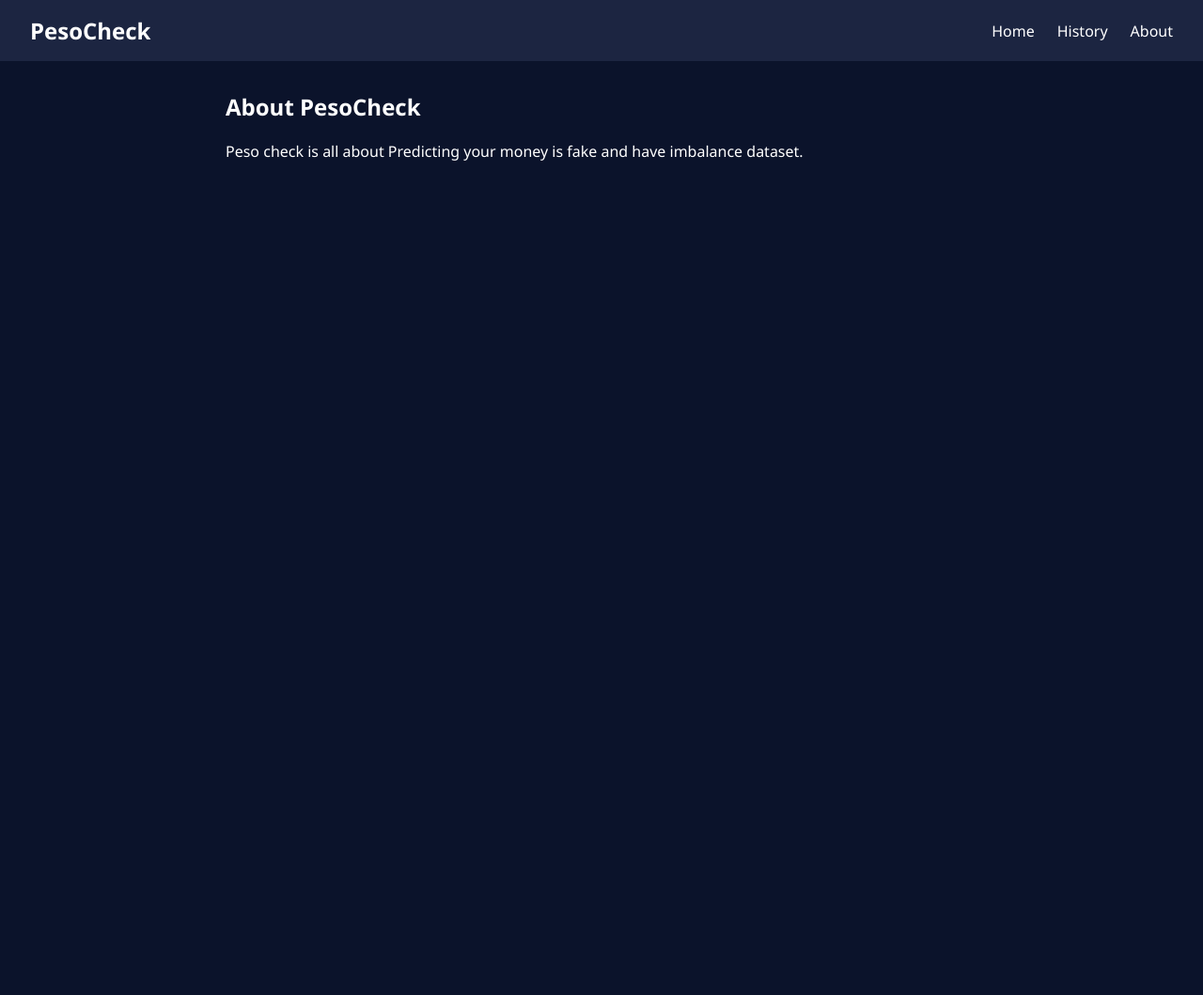
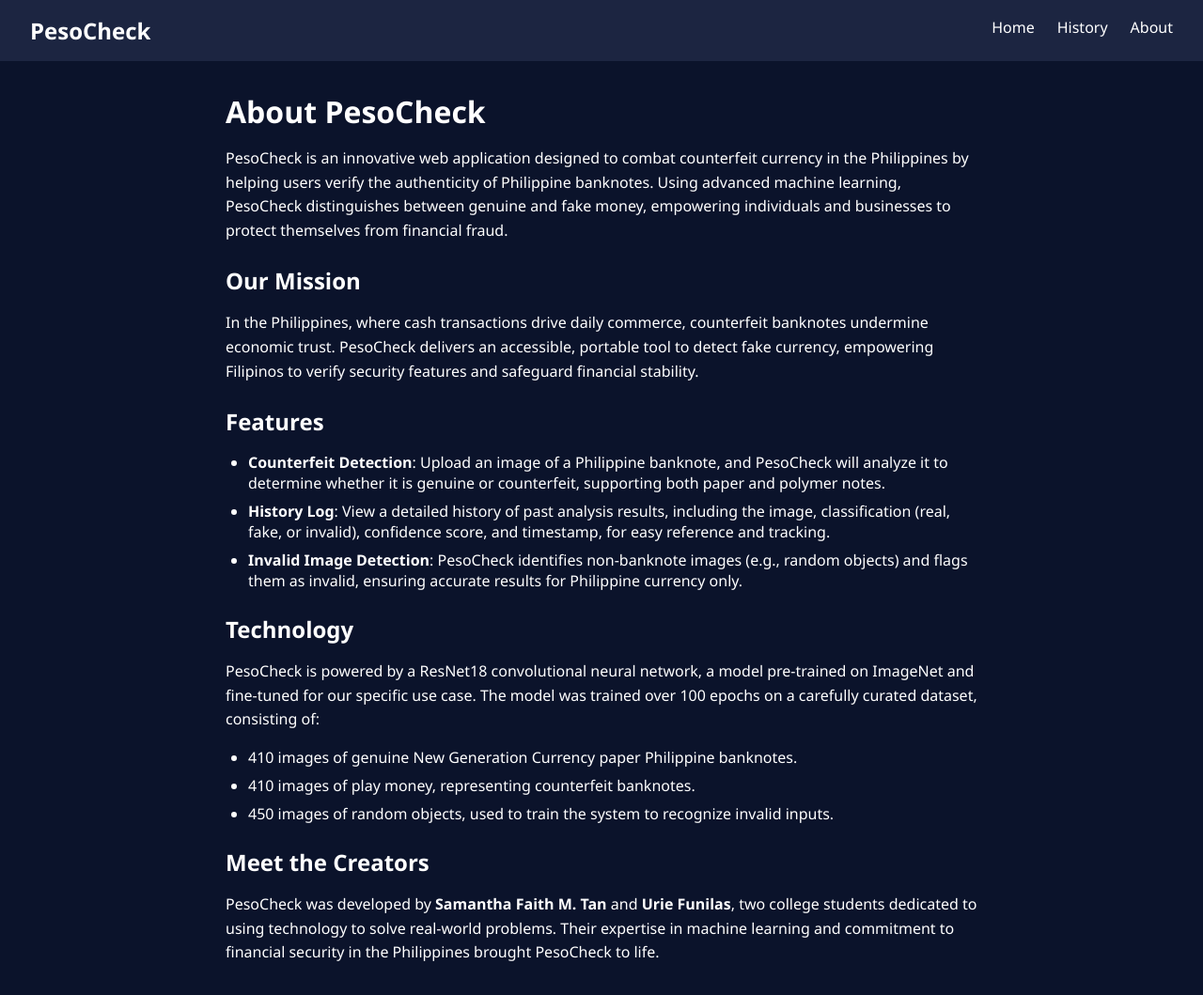
Before and after one commit to Zireael88/Counterfeit-Money-Detector, a Flask app: page /about in a window 1280 px wide. Shown: the whole page at 94% size. Before the commit the page ends 171 px from the top, so only its background shows below. Run offline with Flask 3, Linux system fonts and the light colour scheme.

Commit message:
working invalid class

```diff
--- a/app.py
+++ b/app.py
@@ -8,9 +8,11 @@ from PIL import Image
 import os
 import datetime
 from werkzeug.utils import secure_filename
+import csv
+import io
+from flask import send_file
 
 app = Flask(__name__)
-
 
 UPLOAD_FOLDER = 'static/uploads/'
 os.makedirs(UPLOAD_FOLDER, exist_ok=True)
@@ -18,10 +20,11 @@ app.config['UPLOAD_FOLDER'] = UPLOAD_FOLDER
 
 history = []
 
-
+# Load the model with 3 classes (real, fake, invalid)
 model = resnet18(pretrained=False)
-model.fc = nn.Linear(model.fc.in_features, 2)  # 2 classes: Real and Fake
-model.load_state_dict(torch.load('resnet18_counterfeit.pth', map_location=torch.device('cpu')))
+num_ftrs = model.fc.in_features
+model.fc = nn.Linear(num_ftrs, 3)  # 3 classes: real, fake, invalid
+model.load_state_dict(torch.load('best_resnet18.pth', map_location=torch.device('cpu')))
 model.eval()
 
 transform = transforms.Compose([
@@ -29,7 +32,6 @@ transform = transforms.Compose([
     transforms.ToTensor(),
     transforms.Normalize([0.485, 0.456, 0.406], [0.229, 0.224, 0.225])
 ])
-
 
 @app.route('/', methods=['GET', 'POST'])
 def index():
@@ -39,19 +41,28 @@ def index():
         filepath = os.path.join(app.config['UPLOAD_FOLDER'], filename)
         file.save(filepath)
 
-
+        # Process the image
         image = Image.open(filepath).convert('RGB')
         image_tensor = transform(image).unsqueeze(0)
         output = model(image_tensor)
 
+        # Get probabilities and predicted class
         probabilities = softmax(output, dim=1)
         confidence, predicted = torch.max(probabilities, 1)
 
-        label = 'Real Money' if predicted.item() == 1 else 'Counterfeit Money'
+# Map the predicted index to a label (based on training: fake=0, invalid=1, real=2)
+        if predicted.item() == 0:
+            label = 'Counterfeit Money'
+        elif predicted.item() == 1:
+            label = 'Invalid (Not a Banknote)'
+        else:  # predicted.item() == 2
+            label = 'Real Money'
+
+
         confidence_score = confidence.item() * 100
         timestamp = datetime.datetime.now().strftime('%I:%M %p %m/%d/%Y')
 
-
+        # Add to history
         history.insert(0, {
             'filename': filename,
             'label': label,
@@ -62,7 +73,6 @@ def index():
         return render_template('index.html', filename=filename, label=label, confidence=confidence_score)
 
     return render_template('index.html')
-
 
 @app.route('/uploads/<filename>')
 def uploaded_file(filename):
@@ -76,6 +86,27 @@ def history_page():
 def about():
     return render_template('about.html')
 
+@app.route('/download_history')
+def download_history():
+    # Create a string buffer for the CSV
+    output = io.StringIO()
+    writer = csv.DictWriter(output, fieldnames=['filename', 'label', 'confidence', 'timestamp'])
+
+    # Write CSV header
+    writer.writeheader()
+
+    # Write history rows
+    for entry in history:
+        writer.writerow(entry)
+
+    # Prepare the CSV for download
+    output.seek(0)
+    return send_file(
+        io.BytesIO(output.getvalue().encode('utf-8')),
+        mimetype='text/csv',
+        as_attachment=True,
+        download_name=f'pesocheck_history_{datetime.datetime.now().strftime("%Y%m%d_%H%M%S")}.csv'
+    )
 
 if __name__ == '__main__':
     app.run(debug=True)
--- a/templates/about.html
+++ b/templates/about.html
@@ -36,6 +36,27 @@
       max-width: 800px;
       margin: 2rem auto;
       padding: 0 2rem;
+      flex: 1;
+    }
+    h2 {
+      font-size: 2rem;
+      margin-bottom: 1rem;
+    }
+    h3 {
+      font-size: 1.5rem;
+      margin-top: 1.5rem;
+      margin-bottom: 0.5rem;
+    }
+    p {
+      line-height: 1.6;
+      margin-bottom: 1rem;
+    }
+    ul {
+      margin-bottom: 1rem;
+      padding-left: 1.5rem;
+    }
+    li {
+      margin-bottom: 0.5rem;
     }
   </style>
 </head>
@@ -51,7 +72,27 @@
 
   <div class="container">
     <h2>About PesoCheck</h2>
-    <p>Peso check is all about Predicting your money is fake and have imbalance dataset.</p>
-  </div>
+    <p>PesoCheck is an innovative web application designed to combat counterfeit currency in the Philippines by helping users verify the authenticity of Philippine banknotes. Using advanced machine learning, PesoCheck distinguishes between genuine and fake money, empowering individuals and businesses to protect themselves from financial fraud.</p>
+
+    <h3>Our Mission</h3>
+    <p>In the Philippines, where cash transactions drive daily commerce, counterfeit banknotes undermine economic trust. PesoCheck delivers an accessible, portable tool to detect fake currency, empowering Filipinos to verify security features and safeguard financial stability.</p>
+
+    <h3>Features</h3>
+    <ul>
+      <li><strong>Counterfeit Detection</strong>: Upload an image of a Philippine banknote, and PesoCheck will analyze it to determine whether it is genuine or counterfeit, supporting both paper and polymer notes.</li>
+      <li><strong>History Log</strong>: View a detailed history of past analysis results, including the image, classification (real, fake, or invalid), confidence score, and timestamp, for easy reference and tracking.</li>
+      <li><strong>Invalid Image Detection</strong>: PesoCheck identifies non-banknote images (e.g., random objects) and flags them as invalid, ensuring accurate results for Philippine currency only.</li>
+    </ul>
+
+    <h3>Technology</h3>
+    <p>PesoCheck is powered by a ResNet18 convolutional neural network, a model pre-trained on ImageNet and fine-tuned for our specific use case. The model was trained over 100 epochs on a carefully curated dataset, consisting of:</p>
+    <ul>
+      <li>410 images of genuine New Generation Currency paper Philippine banknotes.</li>
+      <li>410 images of play money, representing counterfeit banknotes.</li>
+      <li>450 images of random objects, used to train the system to recognize invalid inputs.</li>
+    </ul>
+
+    <h3>Meet the Creators</h3>
+    <p>PesoCheck was developed by <strong>Samantha Faith M. Tan</strong> and <strong>Urie Funilas</strong>, two college students dedicated to using technology to solve real-world problems. Their expertise in machine learning and commitment to financial security in the Philippines brought PesoCheck to life.</p>
 </body>
 </html>
```
Also changed, not shown: templates/history.html (+22 -1 lines), templates/index.html (+4 -3 lines), static/processed/processed.jpg (deleted), static/uploads/fake_20-1-_jpg.rf.7df380d2cb1f9bda2882336b21fff607.jpg (deleted), 1 other file.
